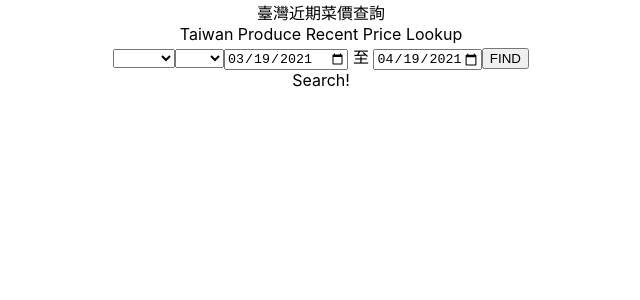
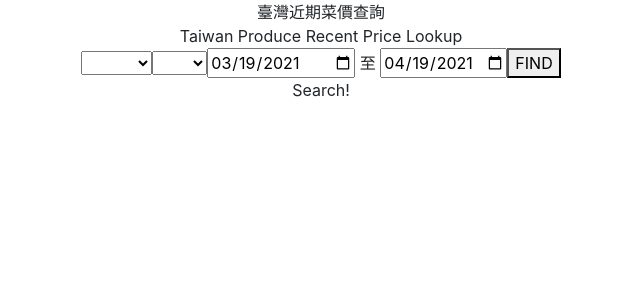
Before and after one commit to TYT11/VegPriceLookup, a React (Create React App) app: page / in a window 1280 px wide. Shown: the top 300 px of the page, without its empty margins (319-959 px from the left). Built offline with nearby package versions, Linux system fonts and the light colour scheme.

Commit message:
add bootstrap

```diff
--- a/package.json
+++ b/package.json
@@ -7,6 +7,7 @@
     "@testing-library/react": "^11.2.6",
     "@testing-library/user-event": "^12.8.3",
     "axios": "^0.21.1",
+    "bootstrap": "^4.6.0",
     "d3": "^6.7.0",
     "react": "^17.0.2",
     "react-dom": "^17.0.2",
--- a/src/App.js
+++ b/src/App.js
@@ -3,7 +3,7 @@ import Finder from "./components/Finder";
 
 function App() {
   return (
-    <div className="App">
+    <div className="App Container">
       <Finder />
     </div>
   );
--- a/src/index.css
+++ b/src/index.css
@@ -1,3 +1,5 @@
+@import "bootstrap/dist/css/bootstrap.css";
+
 body {
   margin: 0;
   font-family: -apple-system, BlinkMacSystemFont, "Segoe UI", "Roboto", "Oxygen",
@@ -14,7 +16,7 @@ code {
 
 path {
   fill: none;
-  stroke: #ed3700;
+  stroke: #769db9;
 }
 
 .line {
@@ -25,7 +27,7 @@ path {
 
 /* axis contour */
 .axis path {
-  stroke: #706f6f;
+  stroke: #2e2e2e;
   stroke-width: 0.7;
   shape-rendering: crispEdges;
 }
@@ -36,3 +38,12 @@ path {
   font-family: Georgia;
   font-size: 120%;
 }
+
+circle {
+  transition: all 0.3s;
+}
+
+text {
+  width: 100px;
+  text-align: center;
+}
```
Also changed, not shown: 1 other file (tests, documents, lock files or other folders).
